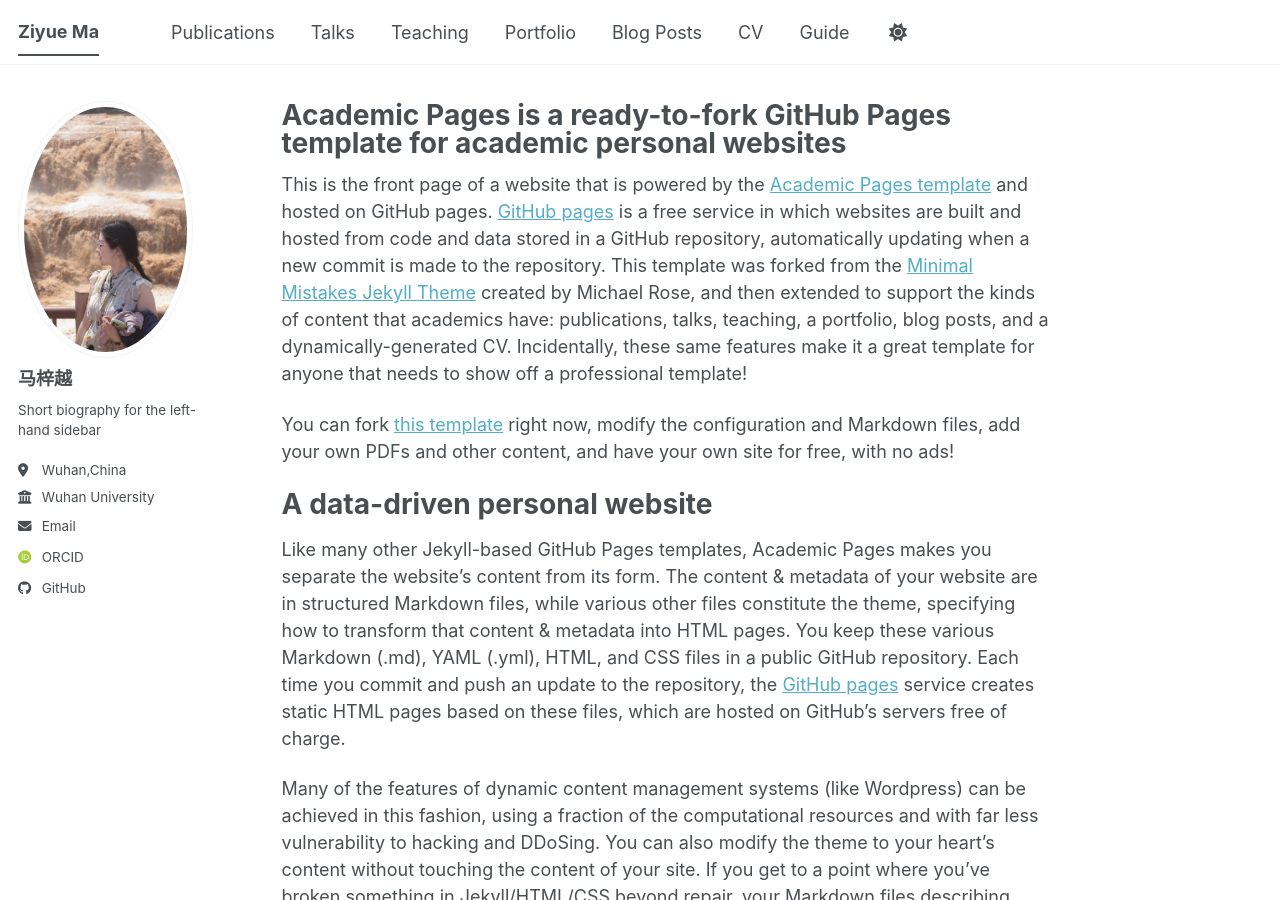
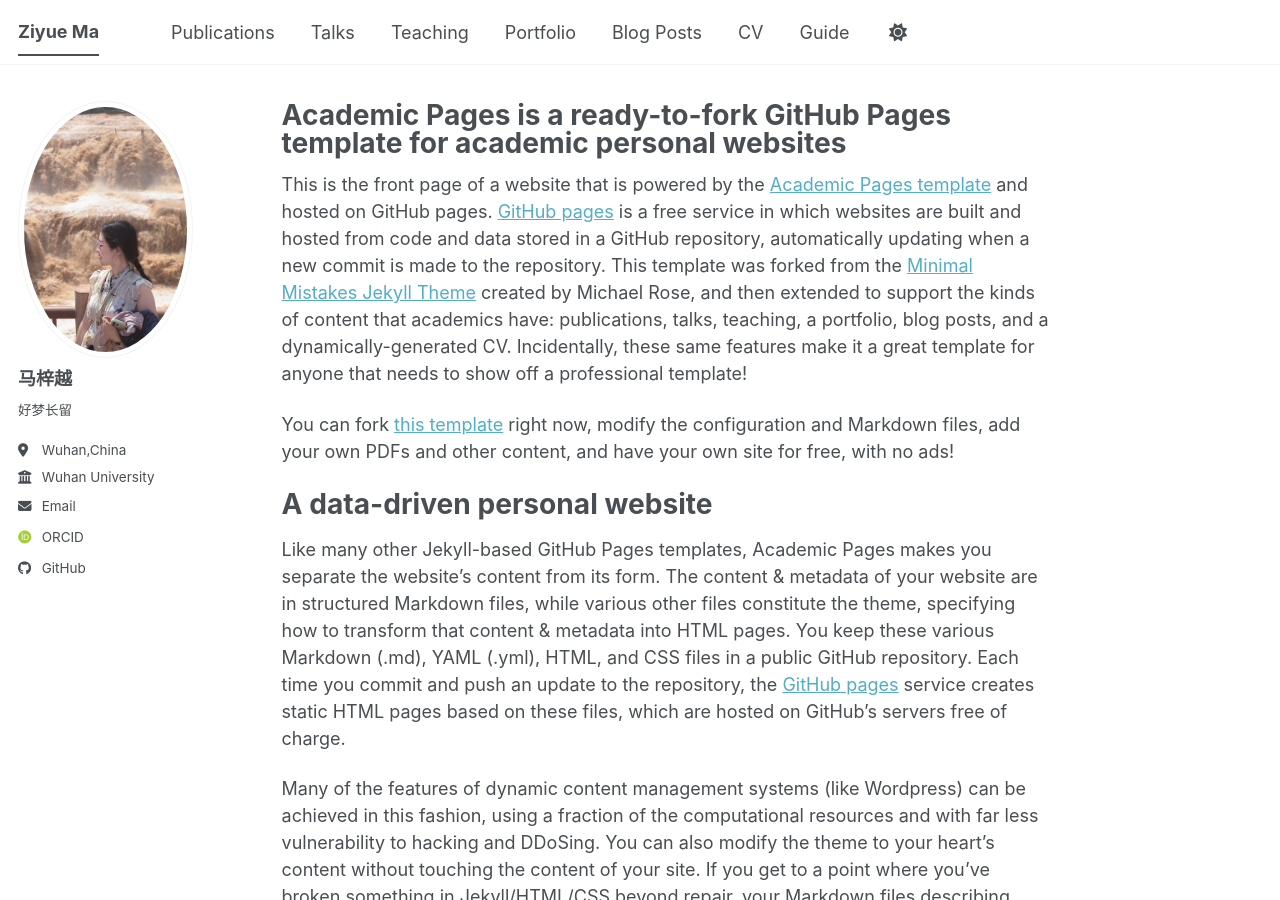
Before and after one commit to mzy167847983749328727/mzy167847983749328727.github.io, a Jekyll site: the page built from _pages/about.md, in a window 1280 px wide and 900 px high. Built offline with Jekyll 4.4.1, drawn with Linux system fonts in a browser that asks for light colours; some web fonts are replaced; a script bundle is joined from its source files by our own code; library files that are not in the unit come from our copies; comment, search, counter and statistics services are not loaded.

Commit message:
Update _config.yml

```diff
--- a/_config.yml
+++ b/_config.yml
@@ -26,7 +26,7 @@
   avatar           : "profile.png"
   name             : "马梓越"
   pronouns         : # example: "she/her"
-  bio              : "Short biography for the left-hand sidebar"
+  bio              : "好梦长留"
   location         : "Wuhan,China"
   employer         : "Wuhan University"
   uri              : # URL
```
